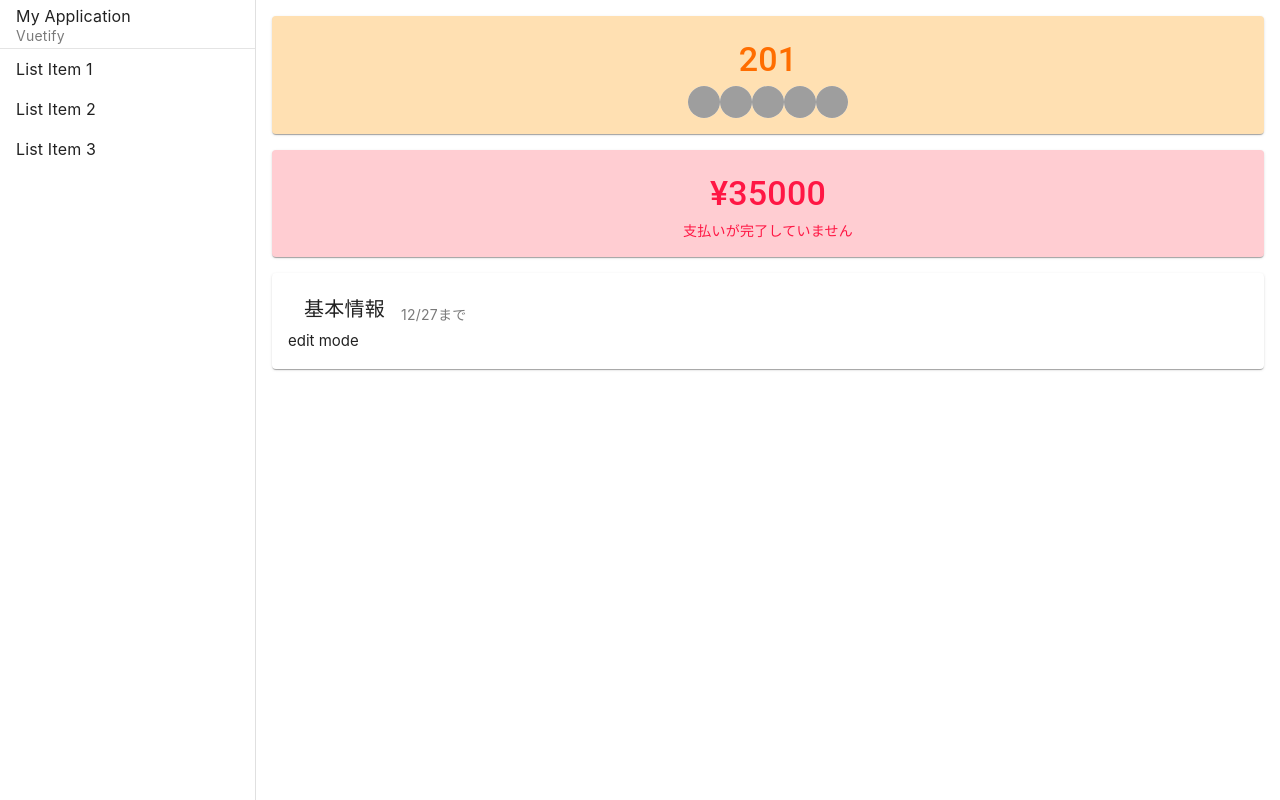
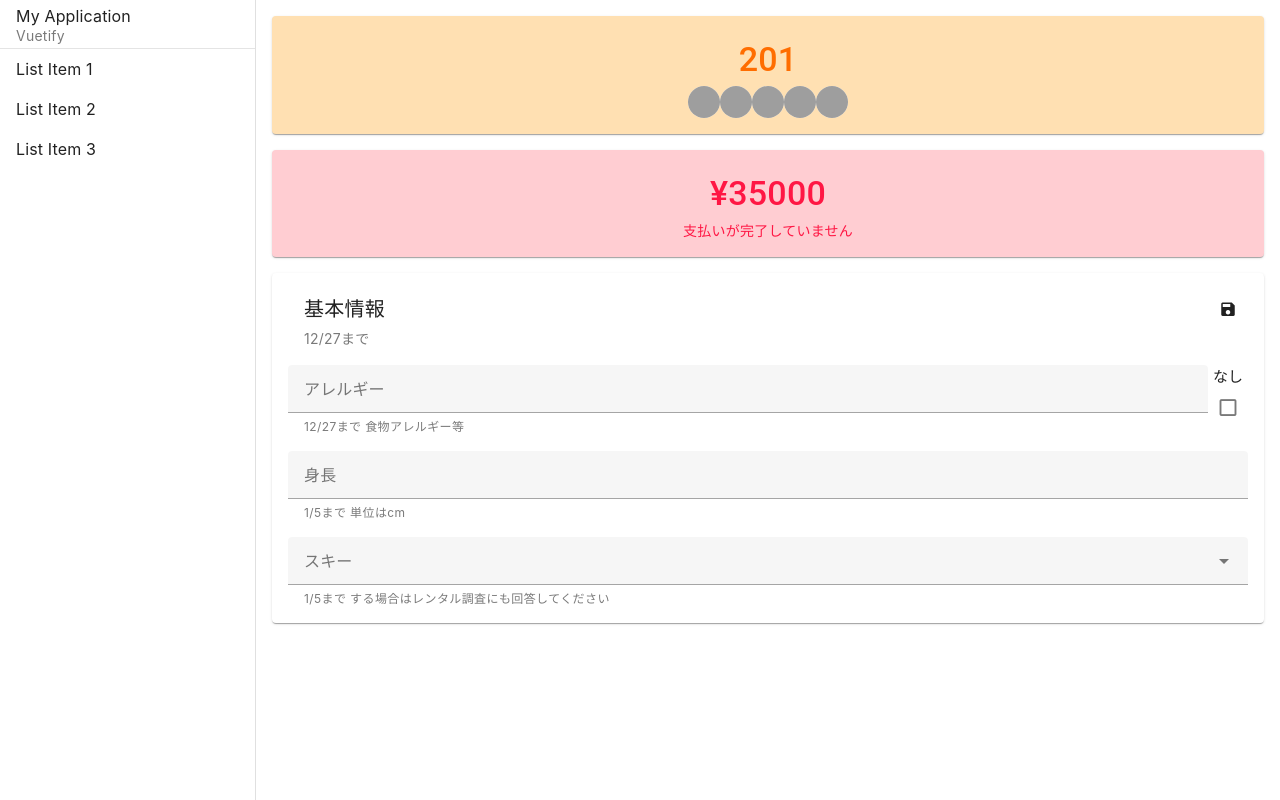
Before and after one commit to traP-jp/rucQ, a Vue app in the folder frontend/: page /1/info in a window 1280 px wide. Both pictures are taken after a click on the button 1228 px from the left and 308 px from the top of the page. Built offline with nearby package versions, Linux system fonts and the light colour scheme; grey boxes are pictures that could not be loaded; the HTML template or start-up script is replaced by a standard one.

Commit message:
ユーザー情報編集画面

```diff
--- a/frontend/src/components/UserInformationItem.vue
+++ /dev/null
@@ -1,148 +0,0 @@
-<script setup lang="ts">
-import { ref, computed } from 'vue'
-
-const props = defineProps<{
-  editMode: boolean
-  type: 'text' | 'number' | 'select'
-}>()
-
-const textValue = ref('まんじゅう')
-const numberValue = ref(998244353)
-const selectValue = ref('')
-const selectNo = ref(false)
-const isNumber = ref(true) // 適切に判定する
-
-const value = computed(() => {
-  switch (props.type) {
-    case 'text':
-      if (selectNo.value) return ''
-      if (textValue.value === '') return undefined
-      return textValue.value
-    case 'number':
-      if (!isNumber.value) return undefined
-      return numberValue.value
-    case 'select':
-      if (selectValue.value === '') return undefined
-      return selectValue.value
-    default:
-      const _exhaustiveCheck: never = props.type
-      return _exhaustiveCheck
-  }
-})
-</script>
-
-<template>
-  <div :class="$style.container">
-    <div v-if="!props.editMode" :class="$style.display">
-      <div :class="$style.information">
-        <div :class="$style.label">アレルギー</div>
-        <div :class="$style.value">{{ value??'' }}</div>
-      </div>
-      <span :class="$style.description">
-        12/28まで アレルギー情報を入力してください
-      </span>
-    </div>
-
-    <div v-if="props.editMode && props.type === 'text'" :class="$style.textEdit">
-      <v-text-field
-        v-model="textValue"
-        :disabled="selectNo"
-        label="アレルギー"
-        hint="12/28まで アレルギー情報を入力してください"
-        persistent-hint
-      />
-      <div :class="$style.checkboxContainer">
-        <label :class="$style.checkboxLabel">なし</label>
-        <v-checkbox-btn v-model="selectNo" :class="$style.checkbox"></v-checkbox-btn>
-      </div>
-    </div>
-
-    <div v-if="props.editMode && props.type === 'number'" :class="$style.numberEdit">
-      <v-text-field
-        v-model="numberValue"
-        label="身長"
-        hint="1/5まで 単位はcmです"
-        persistent-hint
-      />
-    </div>
-
-    <div v-if="props.editMode && props.type === 'select'" :class="$style.selectEdit">
-      <v-select
-        v-model="selectValue"
-        label="スキー"
-        :items="['する', 'しない']"
-        hint="1/5まで する場合はレンタル調査にも回答してください"
-        persistent-hint
-      />
-    </div>
-  </div>
-</template>
-
-<style module>
-.container {
-  display: flex;
-  flex-direction: column;
-  align-items: center;
-  width: 100%;
-  gap: 8px;
-}
-
-.display {
-  display: flex;
-  flex-direction: column;
-  align-items: center;
-  justify-content: space-between;
-  gap: 4px;
-}
-
-.information {
-  display: flex;
-  gap: 32px;
-}
-
-.label {
-  font-size: 16px;
-}
-
-.value {
-  font-size: 16px;
-}
-
-.description {
-  font-size: 10px;
-  color: var(--color-text-secondary);
-}
-
-.textEdit {
-  display: flex;
-  gap: 8px;
-  width: 100%;
-}
-
-.checkboxContainer {
-  display: flex;
-  flex-direction: column;
-  align-items: center;
-}
-
-.checkboxLabel {
-  font-size: 14px;
-  color: var(--color-ui-primary);
-}
-
-.checkbox {
-  flex: 0;
-}
-
-.numberEdit {
-  display: flex;
-  gap: 8px;
-  width: 100%;
-}
-
-.selectEdit {
-  display: flex;
-  gap: 8px;
-  width: 100%;
-}
-</style>
--- a/frontend/src/components/information/InformationGroupItem.vue
+++ b/frontend/src/components/information/InformationGroupItem.vue
@@ -18,17 +18,28 @@ const items = [
     value: 'まんじゅう',
   },
 ]
+
+const toggleEditMode = () => {
+  if (editMode.value) {
+    editMode.value = false
+    // 編集内容を保存する
+  } else {
+    editMode.value = true
+  }
+}
 </script>
 
 <template>
-  <v-card class="pa-4">
-    <div class="d-flex align-center justify-space-between pa-0">
-      <div class="d-flex align-end">
+  <v-card class="d-flex flex-column ga-4 pa-4">
+    <div class="d-flex flex-column">
+      <div class="d-flex align-center justify-space-between">
         <v-card-title class="py-0">基本情報</v-card-title>
-
-        <v-card-subtitle class="pa-0">12/27まで</v-card-subtitle>
+        <v-btn icon variant="plain" size="small" @click="toggleEditMode">
+          <v-icon v-if="editMode">mdi-content-save</v-icon>
+          <v-icon v-else>mdi-pencil</v-icon>
+        </v-btn>
       </div>
-      <v-btn icon="mdi:pencil" variant="plain" size="small" @click="editMode = !editMode" />
+      <v-card-subtitle>12/27まで</v-card-subtitle>
     </div>
     <v-data-table
       v-if="!editMode"
--- a/frontend/src/components/information/UserInformationEdit.vue
+++ b/frontend/src/components/information/UserInformationEdit.vue
@@ -1,5 +1,39 @@
-<script setup lang="ts"></script>
+<script setup lang="ts">
+const validateNumber = (value: string) => {
+  return value === 'OK' || value === '' || 'Error Message'
+}
+</script>
 
 <template>
-  edit mode
+  <div v-if="true" class="d-flex">
+    <v-text-field
+      :disabled="false"
+      :label="'アレルギー'"
+      :hint="'12/27まで 食物アレルギー等'"
+      persistent-hint
+      density="comfortable"
+    />
+    <div class="d-flex flex-column align-center ">
+      なし
+      <v-checkbox-btn class="flex-grow-0" />
+    </div>
+  </div>
+
+  <v-text-field
+    v-if="true"
+    label="身長"
+    :hint="'1/5まで 単位はcm'"
+    persistent-hint
+    density="comfortable"
+    :rules="[validateNumber]"
+  />
+
+  <v-select
+    label="スキー"
+    :items="['する', 'しない']"
+    :hint="'1/5まで する場合はレンタル調査にも回答してください'"
+    persistent-hint
+    density="comfortable"
+    clearable
+  />
 </template>
```
